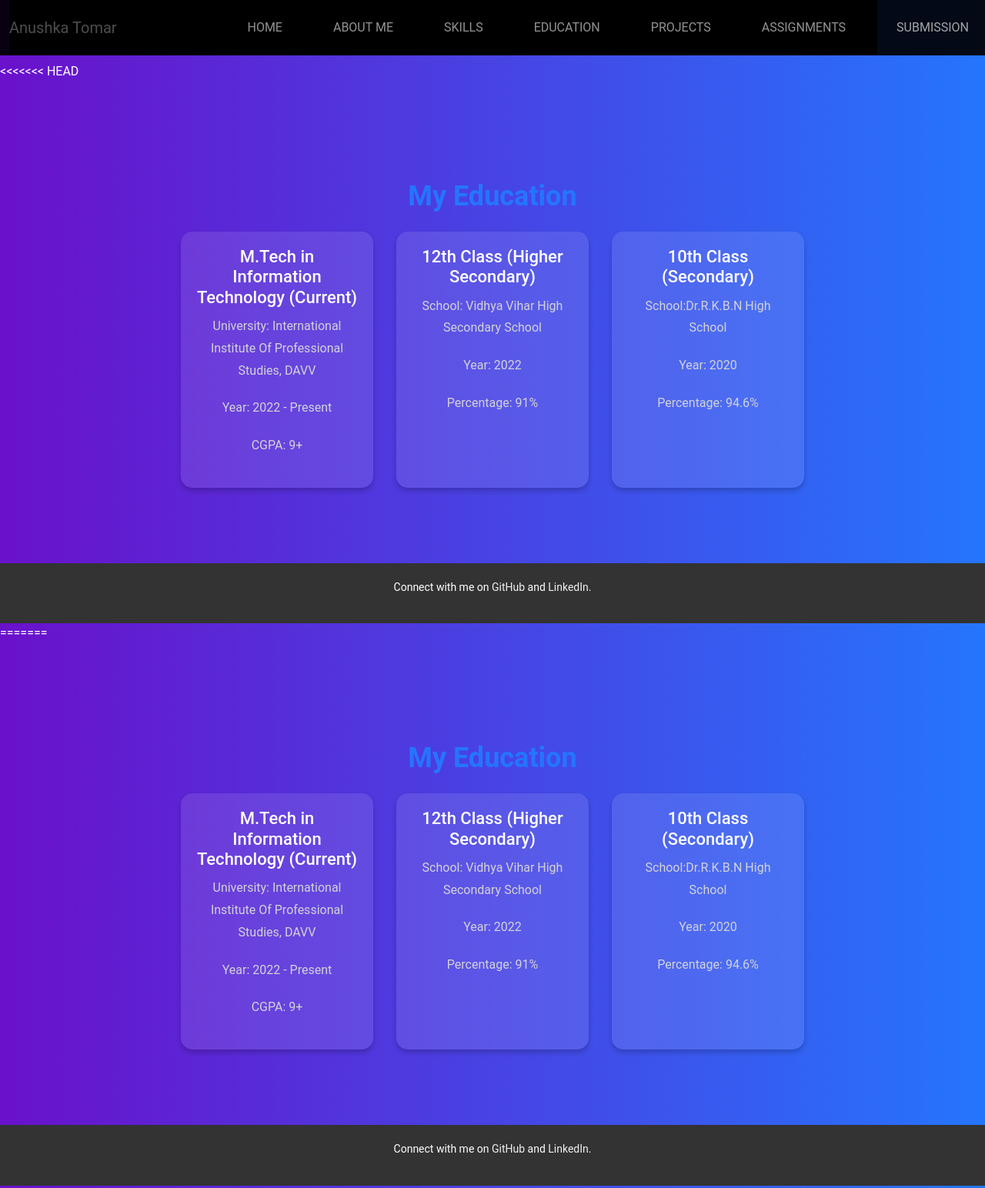
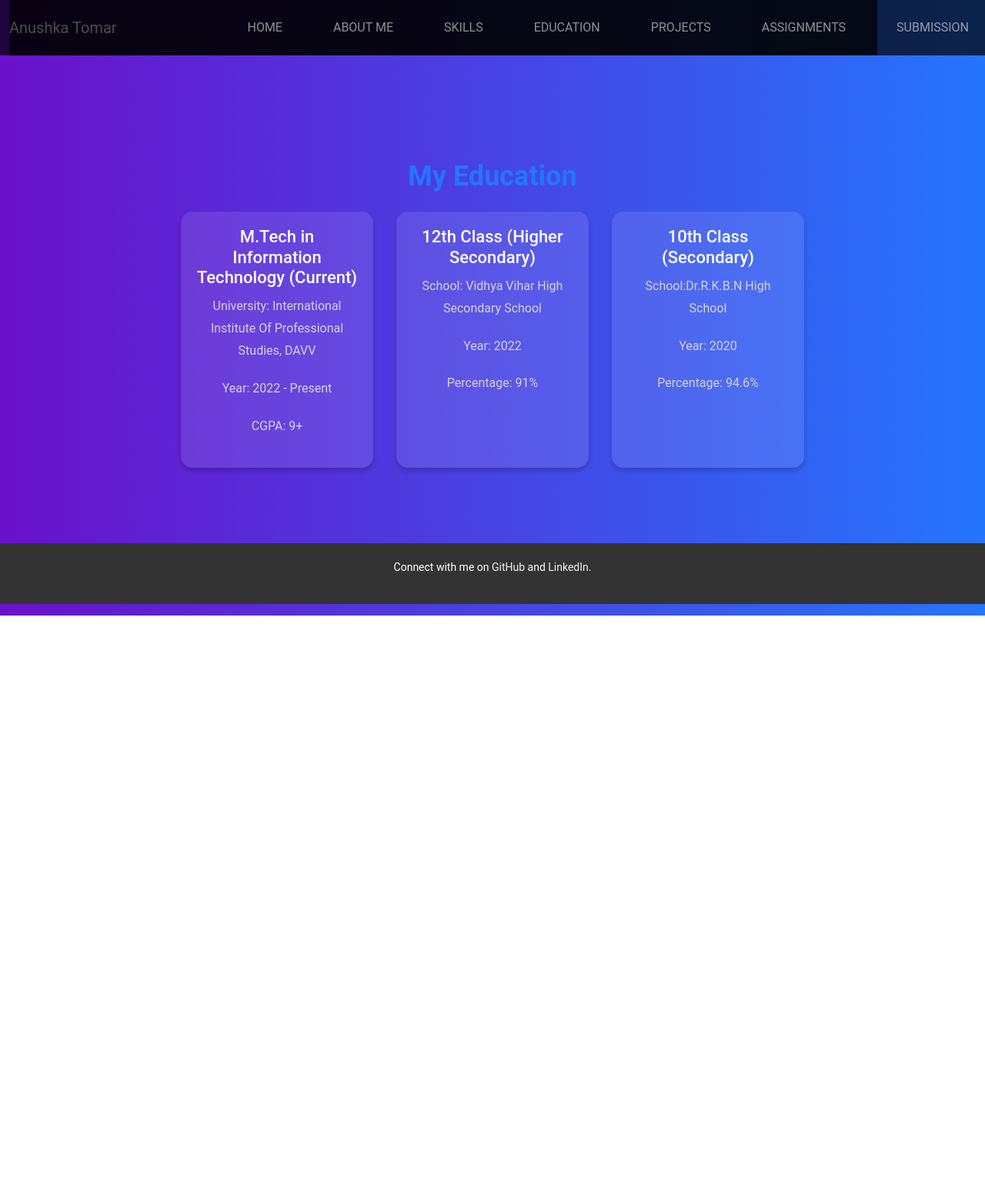
Before and after one commit to AnushkaTomar123/Website, a plain HTML site: page education.html in a window 1280 px wide. Shown: the top 1544 px of the page at 77% size. After the commit the page ends 800 px from the top, so only its background shows below. Drawn offline with nearby package versions, Linux system fonts and the light colour scheme.

Commit message:
Update education.html

```diff
--- a/education.html
+++ b/education.html
@@ -1,4 +1,4 @@
-<<<<<<< HEAD
+
 <!DOCTYPE html>
 <html lang="en">
 <head>
@@ -69,75 +69,3 @@
     <script src="https://cdn.jsdelivr.net/npm/bootstrap@5.3.2/dist/js/bootstrap.bundle.min.js"></script>
 </body>
 </html>
-=======
-<!DOCTYPE html>
-<html lang="en">
-<head>
-    <meta charset="UTF-8">
-    <meta name="viewport" content="width=device-width, initial-scale=1.0">
-    <title>Education - Anushka Tomar</title>
-    <link rel="icon" href="assets/favicon.ico" type="image/x-icon">
-    <link href="https://cdn.jsdelivr.net/npm/bootstrap@5.3.2/dist/css/bootstrap.min.css" rel="stylesheet">
-    <link rel="stylesheet" href="style.css">
-</head>
-<body>
-    <!-- Navigation Bar (Same as Home page) -->
-    <header class="head">
-        <nav class="navbar navbar-expand-lg navbar-dark bg-transparent fixed-top ">
-            <div class="container">
-                <a class="navbar-brand" href="index.html">Anushka Tomar</a>
-                <button class="navbar-toggler" type="button" data-bs-toggle="collapse" data-bs-target="#navbarNav">
-                    <span class="navbar-toggler-icon"></span>
-                </button>
-                <div class="collapse navbar-collapse" id="navbarNav">
-                    <ul class="navbar-nav ms-auto">
-                        <li class="nav-item"><a class="nav-link" href="index.html">Home</a></li>
-                        <li class="nav-item"><a class="nav-link" href="about.html">About Me</a></li>
-                        <li class="nav-item"><a class="nav-link" href="skills.html">Skills</a></li>
-                        <li class="nav-item"><a class="nav-link" href="education.html">Education</a></li>
-                        <li class="nav-item"><a class="nav-link" href="projects.html">Projects</a></li>
-                        <li class="nav-item"><a class="nav-link" href="assignments.html">Assignments</a></li>
-                        <li class="nav-item"><a class="nav-link" href="submission.html">Submission</a></li>
-                    </ul>
-                </div>
-            </div>
-        </nav>
-    </header>
-
-    <!-- Education Section -->
-    <section class="education-section">
-        <div class="container py-5">
-            <h2 class="text-center mb-4">My Education</h2>
-            <div class="education-container">
-                <!-- Education Cards -->
-                <div class="education-card">
-                    <h3>M.Tech in Information Technology (Current)</h3>
-                    <p>University: International Institute Of Professional Studies, DAVV</p>
-                    <p>Year: 2022 - Present</p>
-                    <p>CGPA: 9+</p>
-                </div>
-                <div class="education-card">
-                    <h3>12th Class (Higher Secondary)</h3>
-                    <p>School: Vidhya Vihar High Secondary School</p>
-                    <p>Year: 2022</p>
-                    <p>Percentage: 91%</p>
-                </div>
-                <div class="education-card">
-                    <h3>10th Class (Secondary)</h3>
-                    <p>School:Dr.R.K.B.N High School</p>
-                    <p>Year: 2020</p>
-                    <p>Percentage: 94.6%</p>
-                </div>
-            </div>
-        </div>
-    </section>
-
-    <!-- Footer -->
-    <footer class="footer">
-        <p>Connect with me on <a href="https://github.com" target="_blank">GitHub</a> and <a href="https://linkedin.com" target="_blank">LinkedIn</a>.</p>
-    </footer>
-
-    <script src="https://cdn.jsdelivr.net/npm/bootstrap@5.3.2/dist/js/bootstrap.bundle.min.js"></script>
-</body>
-</html>
->>>>>>> 937983ce6ff498d778b4e4e87188a7f2e952cf1b
```
